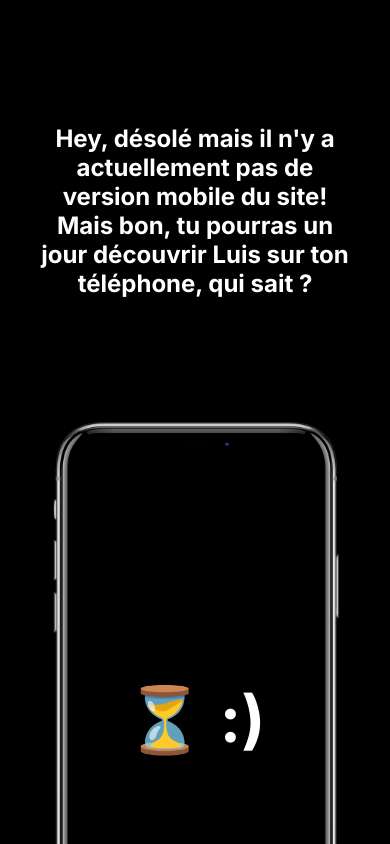
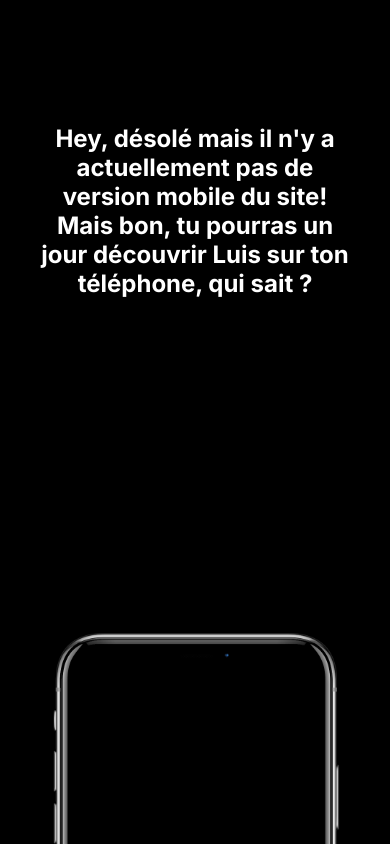
Before and after one commit to louwiis/portfolio, a Vue app: page / in a window 390 px wide. Built offline with nearby package versions, Linux system fonts and the light colour scheme.

Commit message:
little edit mobiel screen

```diff
--- a/src/App.vue
+++ b/src/App.vue
@@ -51,7 +51,7 @@ import iphone from '@/assets/images/iphone.png'
     .iphone {
       width: 100%;
       position: relative;
-      margin-top: 50vh;
+      margin-top: 75vh;
 
       .image {
         width: 100%;
```
